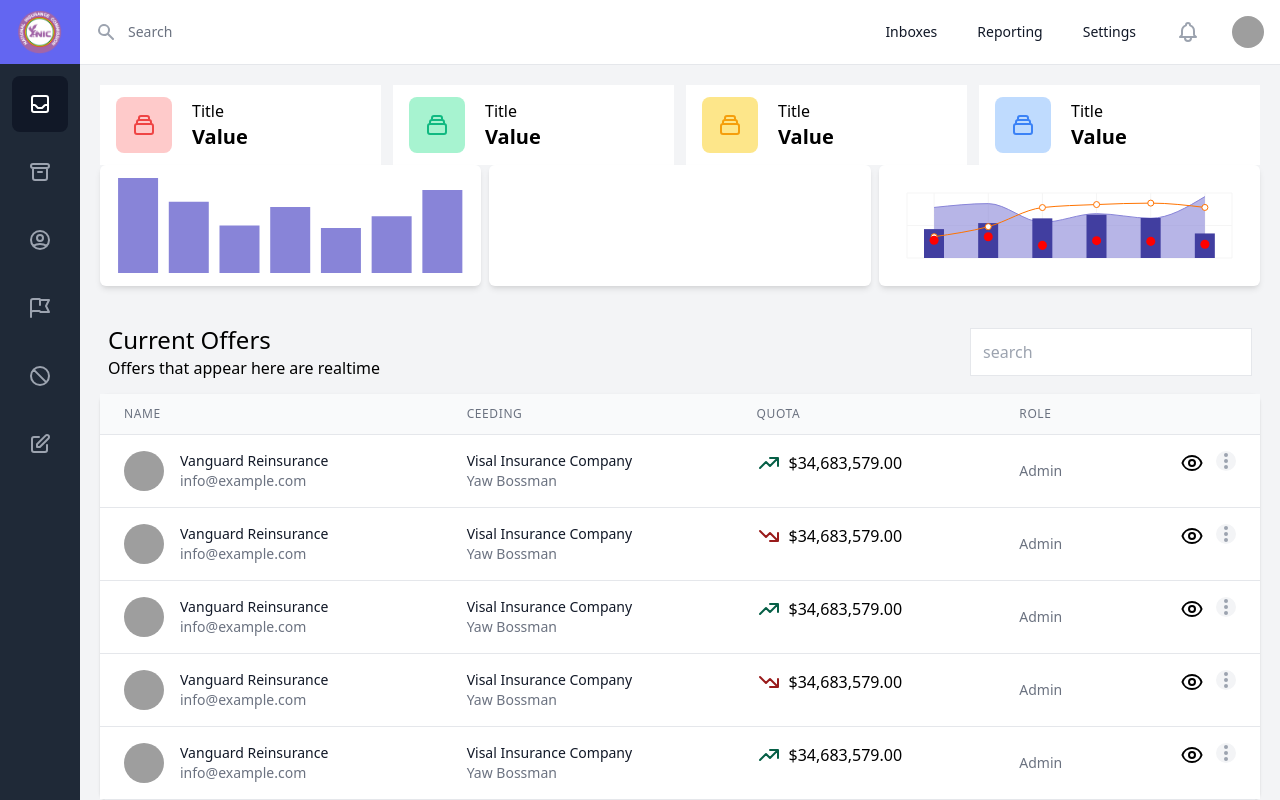
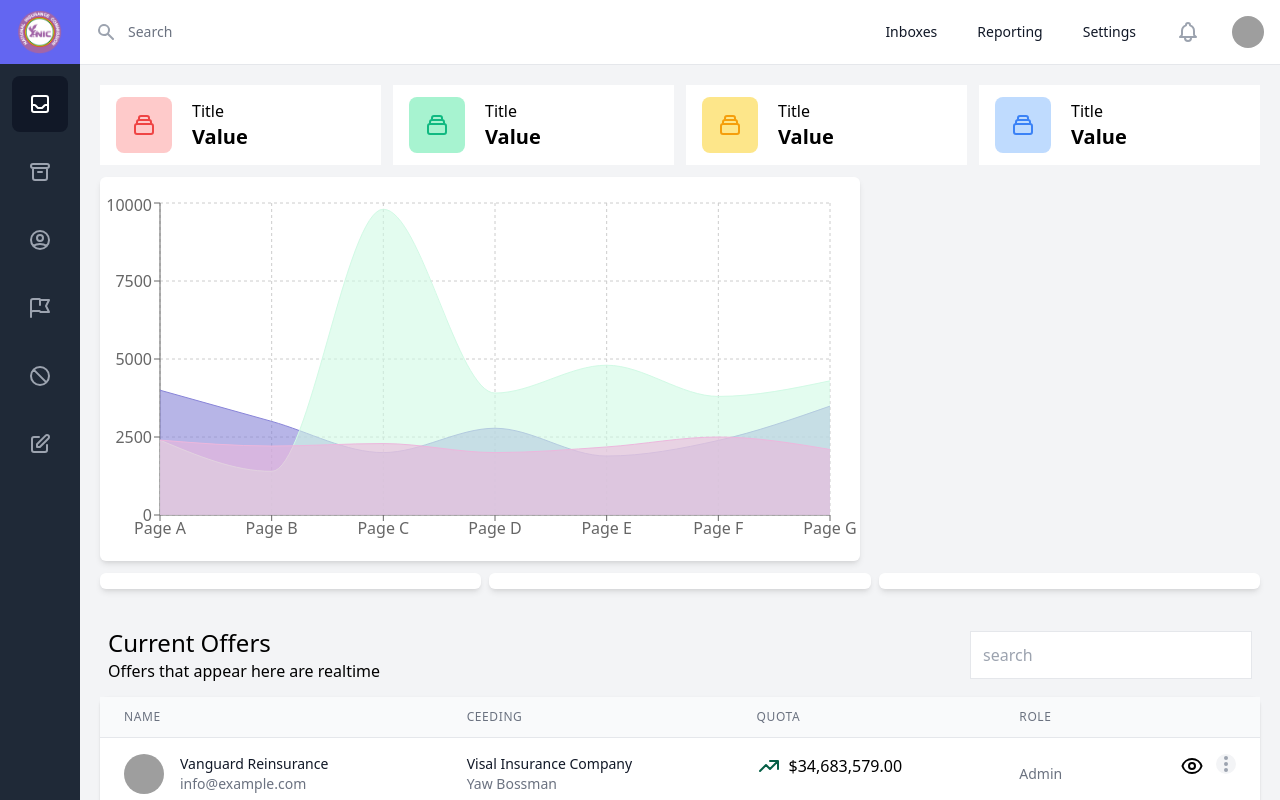
Before and after one commit to Khoby-790/template-nic, a React (Create React App) app: page / in a window 1280 px wide. Built offline with nearby package versions, Linux system fonts and the light colour scheme; grey boxes are pictures that could not be loaded.

Commit message:
--- Auto-Git Commit ---

```diff
--- a/src/pages/Dashboard/Dashboard.tsx
+++ b/src/pages/Dashboard/Dashboard.tsx
@@ -1,6 +1,6 @@
 /* eslint-disable jsx-a11y/anchor-is-valid */
 import React, { Fragment } from 'react';
-import { AreaChart, Area, XAxis, YAxis, CartesianGrid, Tooltip, ResponsiveContainer } from 'recharts';
+import GraphTabs from './components/GraphTabs';
 import OffersListing from './components/OffersListing';
 import Stats from './components/Stats';
 import SubGraphsBarchart from './components/SubGraphsBarchart';
@@ -64,7 +64,7 @@ const Dashboard = (props: Props) => {
             <Stats />
             <div className="flex flex-row">
                 <div className="flex-1">
-
+                    <GraphTabs data={data} />
                 </div>
                 <div className="w-1/3"></div>
             </div>
--- a/src/pages/Dashboard/components/GraphTabs.tsx
+++ b/src/pages/Dashboard/components/GraphTabs.tsx
@@ -1,14 +1,37 @@
-import React from 'react'
+import React, { Fragment } from 'react'
+import { AreaChart, Area, XAxis, YAxis, CartesianGrid, Tooltip, ResponsiveContainer } from 'recharts';
 
 interface Props {
-
+    data: any[]
 }
 
-const GraphTabs = (props: Props) => {
+const GraphTabs = ({ data = [] }: Props) => {
     return (
-        <div>
-
-        </div>
+        <Fragment>
+            <div className="h-96 max-h-96 bg-white mx-5 my-3 py-4 shadow-md rounded-md">
+                <ResponsiveContainer width="100%" height="100%">
+                    <AreaChart
+                        width={500}
+                        height={400}
+                        data={data}
+                        margin={{
+                            top: 10,
+                            right: 30,
+                            left: 0,
+                            bottom: 0,
+                        }}
+                    >
+                        <CartesianGrid strokeDasharray="3 3" />
+                        <XAxis dataKey="name" />
+                        <YAxis />
+                        <Tooltip />
+                        <Area type="monotone" dataKey="uv" stroke="#8884d8" fill="#8884d8" />
+                        <Area type="monotone" dataKey="pv" stroke="#D1FAE5" fill="#D1FAE5" />
+                        <Area type="monotone" dataKey="amt" stroke="#edb7dd" fill="#edb7dd" />
+                    </AreaChart>
+                </ResponsiveContainer>
+            </div>
+        </Fragment>
     )
 }
 
```
